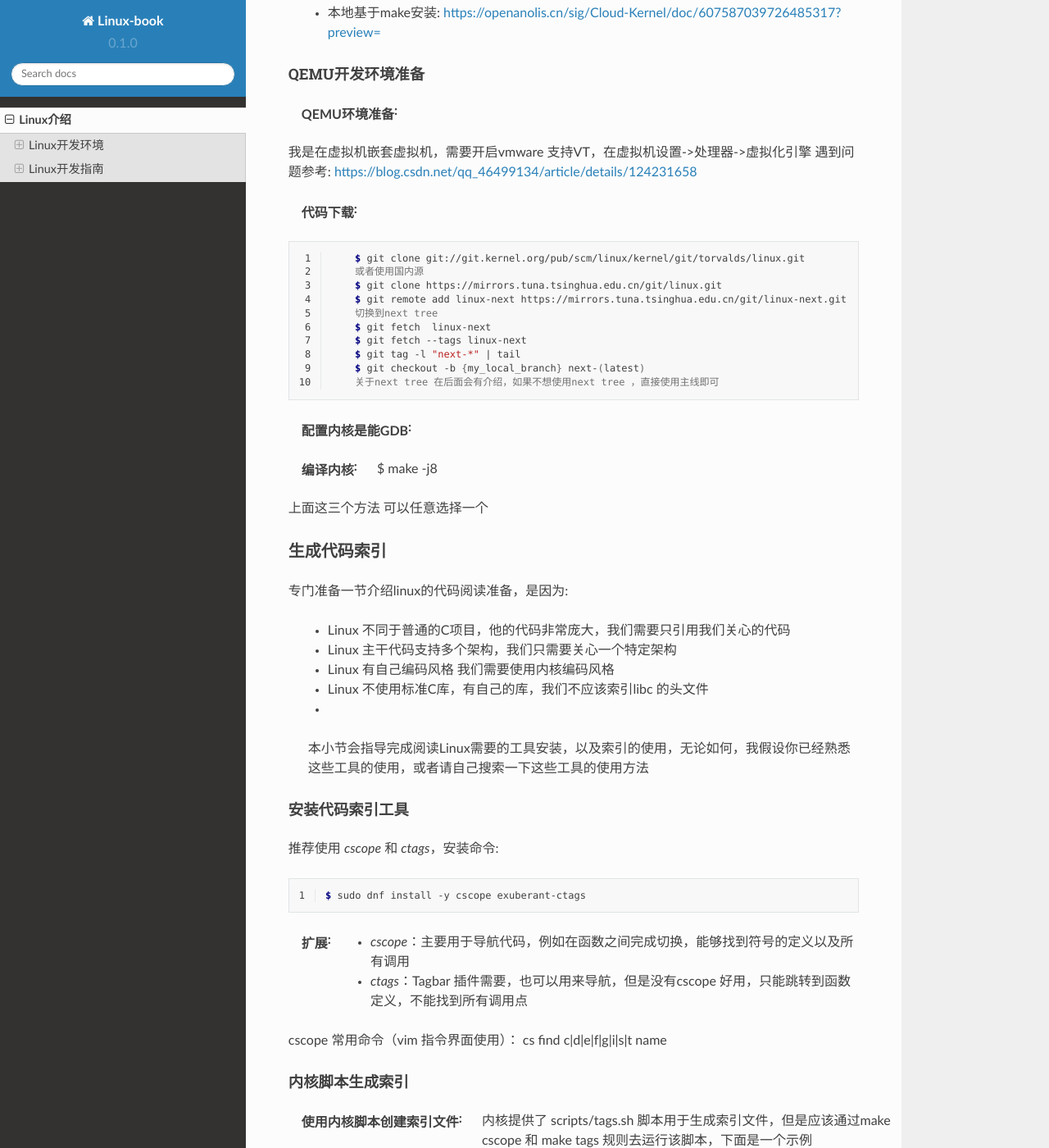
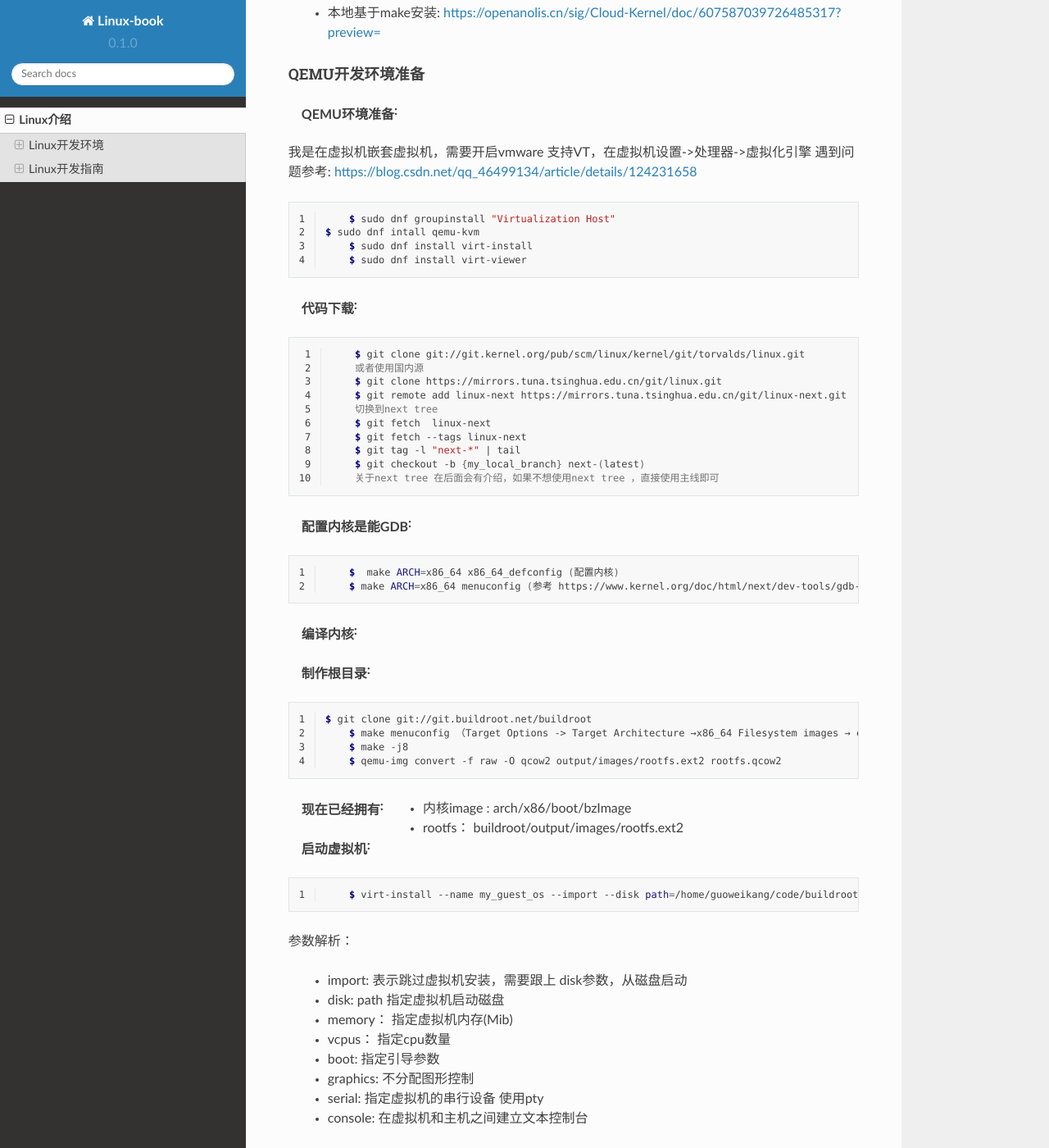
Before and after one commit to guoweikang/Linux-book, a Sphinx documentation site: the page built from docs/source/linux/linux_introduction.rst, in a window 1280 px wide and 1400 px high, scrolled down 1626 px. Shown: the whole window at 82% size. Built offline with Sphinx 7.4.7 and the Read the Docs theme 2.0.0, drawn with Linux system fonts in a browser that asks for light colours; pages that are not in the unit, such as notebooks, are missing from menus.

Commit message:
add start guest os chapter

```diff
--- a/docs/source/linux/linux_dfx.rst.rst
+++ b/docs/source/linux/linux_dfx.rst.rst
@@ -7,6 +7,12 @@ debugobjects
 =============
 
 通过CONFIG_DEBUG_OBJECTS 可以开启对象生命周期监控
+
+
+设计
+---------
+
+
 
 如何使用
 ---------
--- a/docs/source/linux/linux_introduction.rst
+++ b/docs/source/linux/linux_introduction.rst
@@ -71,8 +71,11 @@ QEMU开发环境准备
 
 .. code-block:: console
     :linenos:
+
 	$ sudo dnf groupinstall "Virtualization Host"
     $ sudo dnf intall qemu-kvm
+	$ sudo dnf install virt-install
+	$ sudo dnf install virt-viewer
 
 :代码下载:
 
@@ -91,19 +94,56 @@ QEMU开发环境准备
 	关于next tree 在后面会有介绍，如果不想使用next tree ，直接使用主线即可
 
 :配置内核是能GDB:
+
 .. code-block:: console
     :linenos:
+
 	$  make ARCH=x86_64 x86_64_defconfig (配置内核)
 	$ make ARCH=x86_64 menuconfig (参考 https://www.kernel.org/doc/html/next/dev-tools/gdb-kernel-debugging.html)
 
 :编译内核:
+
+.. code-block:: console
+    :linenos:
     $ make -j8
 
+:制作根目录:
 
-上面这三个方法 可以任意选择一个
+.. code-block:: console
+    :linenos:
+
+    $ git clone git://git.buildroot.net/buildroot
+	$ make menuconfig （Target Options -> Target Architecture →x86_64 Filesystem images → ext2/3/4 root file system ）
+	$ make -j8
+	$ qemu-img convert -f raw -O qcow2 output/images/rootfs.ext2 rootfs.qcow2
 
 
-生成代码索引
+:现在已经拥有:
+
+  - 内核image : arch/x86/boot/bzImage
+  - rootfs： buildroot/output/images/rootfs.ext2
+
+:启动虚拟机:
+
+.. code-block:: console
+    :linenos:
+
+	$ virt-install --name my_guest_os --import --disk path=/home/guoweikang/code/buildroot/output/images/rootfs.qcow2,format=qcow2 --memory 2048 --vcpus 1 --boot kernel=./arch/x86/boot/bzImage,kernel_args="root=/dev/sda  rw console=ttyS0,115200 acpi=off nokaslr"   --graphics none --serial pty --console pty,target_type=serial
+
+参数解析：
+
+   - import: 表示跳过虚拟机安装，需要跟上 disk参数，从磁盘启动
+   - disk: path 指定虚拟机启动磁盘
+   - memory： 指定虚拟机内存(Mib)
+   - vcpus： 指定cpu数量
+   - boot: 指定引导参数
+   - graphics: 不分配图形控制
+   - serial: 指定虚拟机的串行设备 使用pty
+   - console: 在虚拟机和主机之间建立文本控制台
+
+
+
+代码索引
 -------------
 专门准备一节介绍linux的代码阅读准备，是因为:
 
```
